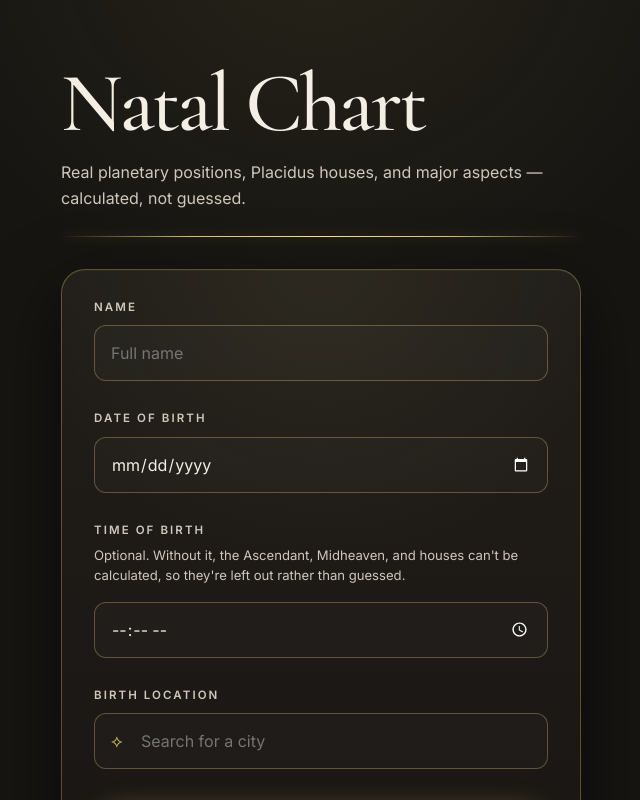
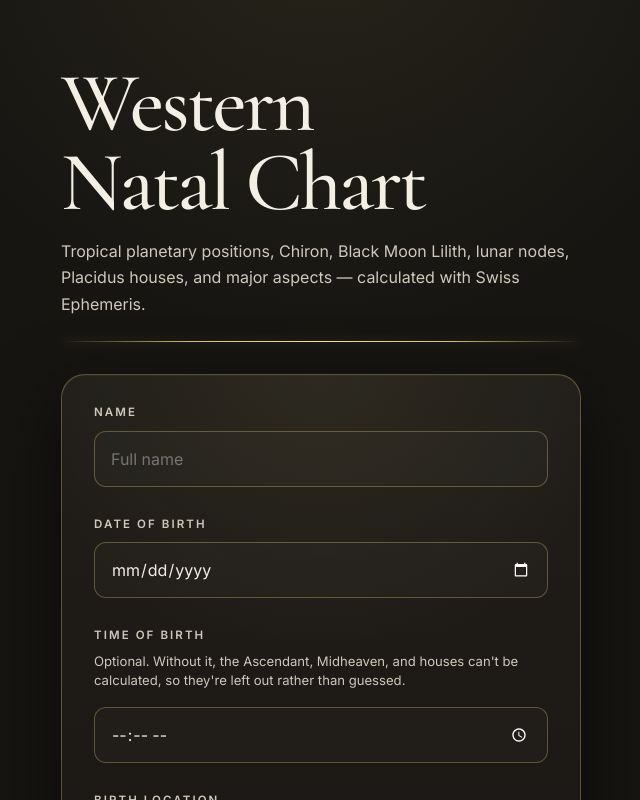
Before and after one commit to seanmphelps-ai/seen-universe, a Next.js app: page /chart in a window 1280 px wide. Shown: the top 800 px of the page, without its empty margins (319-959 px from the left). Built offline with nearby package versions, Linux system fonts and the light colour scheme.

Commit message:
Display complete Western chart points

```diff
--- a/app/chart/page.tsx
+++ b/app/chart/page.tsx
@@ -96,12 +96,13 @@ export default function NatalChartPage() {
       <section className="seenFlowShell" aria-labelledby="natal-chart-title">
         <header className="seenFlowHeader">
           <h1 id="natal-chart-title" className="seenDisplayLarge">
-            Natal Chart
+            Western Natal Chart
           </h1>
 
           <p className="seenFlowIntroduction">
-            Real planetary positions, Placidus houses, and major aspects —
-            calculated, not guessed.
+            Tropical planetary positions, Chiron, Black Moon Lilith, lunar
+            nodes, Placidus houses, and major aspects — calculated with Swiss
+            Ephemeris.
           </p>
 
           <div className="seenDivider" aria-hidden="true" />
@@ -327,6 +328,7 @@ const ZODIAC_SYMBOLS = ['♈', '♉', '♊', '♋', '♌', '♍', '♎', '♏',
 const PLANET_SYMBOLS: Record<string, string> = {
   sun: '☉', moon: '☽', mercury: '☿', venus: '♀', mars: '♂',
   jupiter: '♃', saturn: '♄', uranus: '♅', neptune: '♆', pluto: '♇',
+  chiron: '⚷', lilith: '⚸', 'north-node': '☊', 'south-node': '☋',
 };
 
 function chartPoint(longitude: number, radius: number, ascendant: number) {
```
